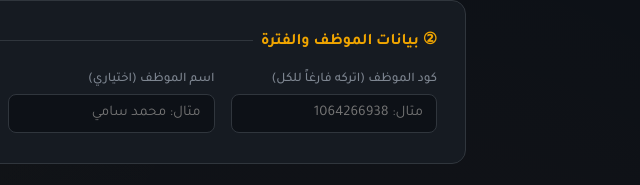
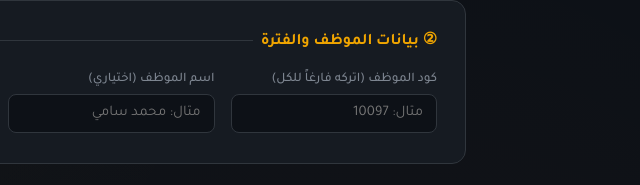
Before and after one commit to mosamy7/AttendX, a plain HTML site: page index.html in a window 1280 px wide. Shown: the part 531-716 px from the top of the page, 640-1280 px from the left. Drawn offline with Linux system fonts and the light colour scheme.

Commit message:
Update index.html

```diff
--- a/index.html
+++ b/index.html
@@ -56,7 +56,7 @@
         <div class="grid-4">
           <div>
             <label>كود الموظف (اتركه فارغاً للكل)</label>
-            <input type="text" id="empCode" placeholder="مثال: 1064266938" />
+            <input type="text" id="empCode" placeholder="مثال: 10097" />
           </div>
           <div>
             <label>اسم الموظف (اختياري)</label>
```
